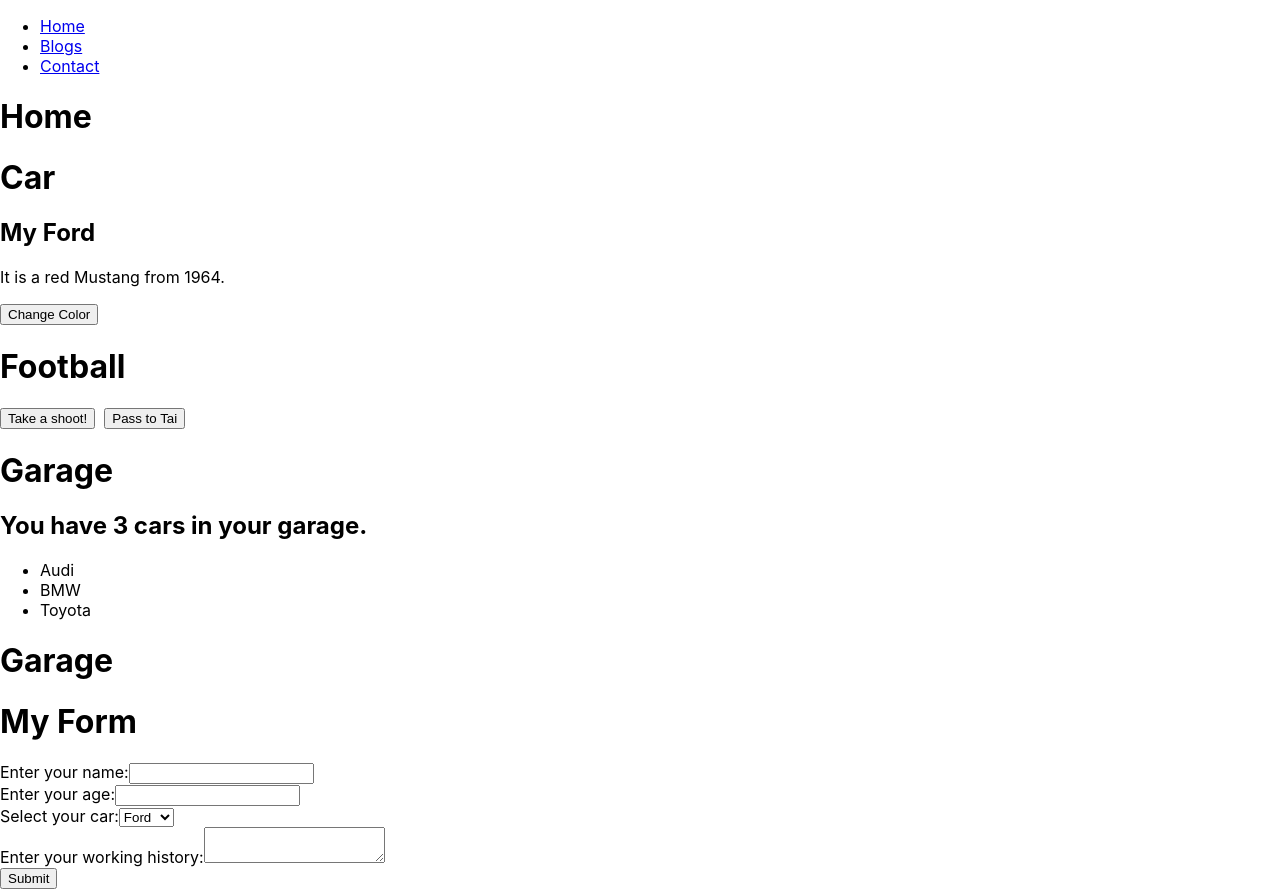
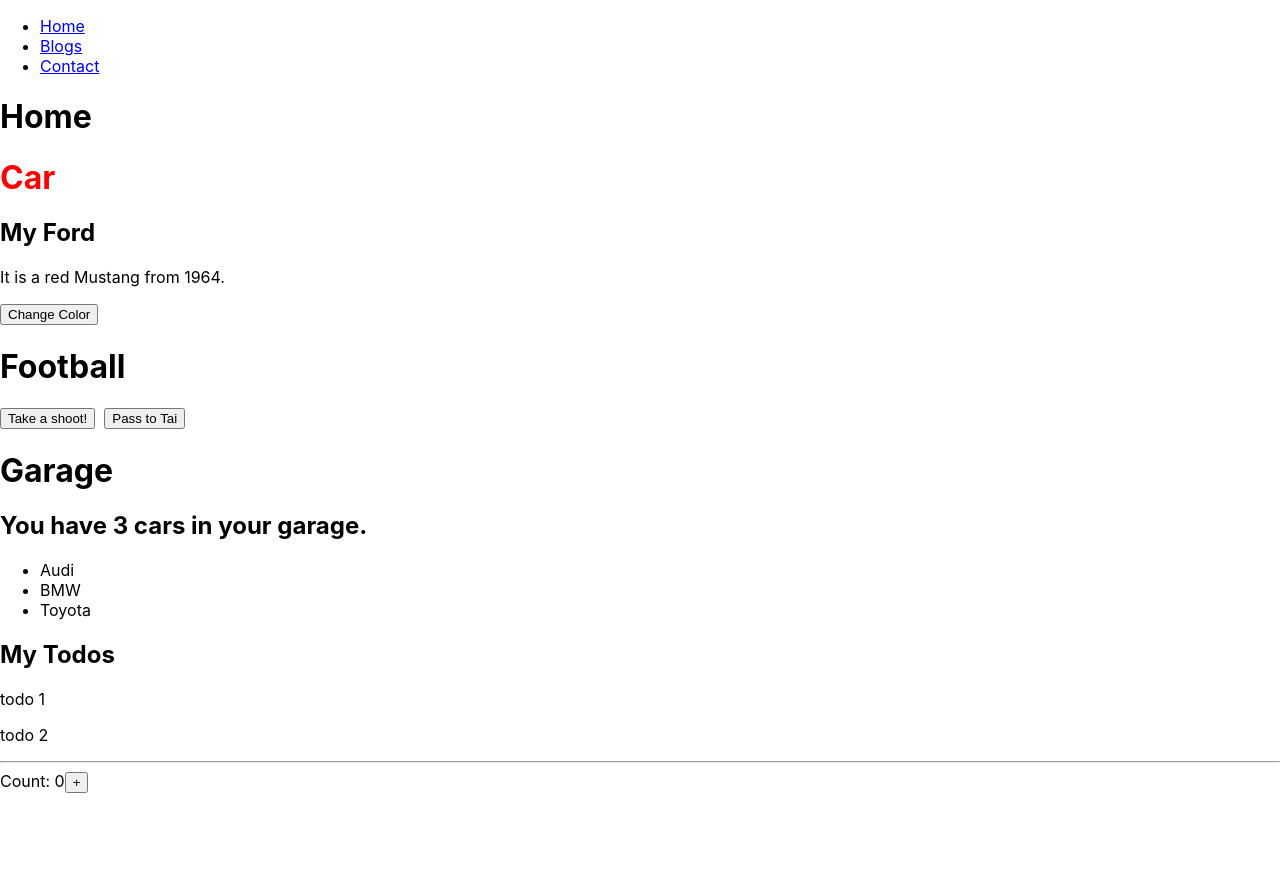
Before and after one commit to tailehuu/w3schools-react-tutorial, a React (Create React App) app: page / in a window 1280 px wide. After the commit the page ends 800 px from the top, so only its background shows below. Built offline with nearby package versions, Linux system fonts and the light colour scheme.

Commit message:
using memo to avoid re-rendering

```diff
--- a/src/components/Car.js
+++ b/src/components/Car.js
@@ -1,4 +1,5 @@
 import React from "react"
+import styles from "../css/car.module.css"
 
 class Car extends React.Component {
   constructor(props) {
@@ -15,9 +16,11 @@ class Car extends React.Component {
   }
 
   render() {
+    console.log('render Car')
+
     return (
       <div>
-        <h1>Car</h1>
+        <h1 className={styles.red}>Car</h1>
         <h2>My {this.props.brand}</h2>
         <p>
           It is a {this.state.color} {this.state.model} from {this.state.year}.
--- a/src/components/Football.js
+++ b/src/components/Football.js
@@ -1,4 +1,6 @@
 function Football() {
+  console.log('render Football')
+
   const shoot = () => {
     alert("Great shot!")
   }
--- a/src/components/Garage.js
+++ b/src/components/Garage.js
@@ -1,4 +1,6 @@
 function Garage(props) {
+  console.log('render Garage')
+
   const cars = props.cars
 
   return (
--- /dev/null
+++ b/src/components/Todos.js
@@ -0,0 +1,17 @@
+import { memo } from "react";
+
+const Todos = ({ todos }) => {
+  console.log("child render")
+  console.log(todos)
+
+  return (
+    <>
+      <h2>My Todos</h2>
+      {todos.map((todo, index) => {
+        return <p key={index}>{todo}</p>
+      })}
+    </>
+  )
+}
+
+export default memo(Todos)
--- /dev/null
+++ b/src/css/car.module.css
@@ -0,0 +1,3 @@
+.red {
+    color: Red
+}
--- a/src/pages/Contact.js
+++ b/src/pages/Contact.js
@@ -1,5 +1,12 @@
+import MyForm from "../components/MyForm";
+
 const Contact = () => {
-  return <h1>Contact Me</h1>
+  return (
+    <>
+      <h1>Contact Me</h1>
+      <MyForm />
+    </>
+  )
 }
 
 export default Contact
--- a/src/pages/Home.js
+++ b/src/pages/Home.js
@@ -1,7 +1,8 @@
+import { useState } from "react";
 import Car from "../components/Car";
 import Football from "../components/Football";
 import Garage from "../components/Garage";
-import MyForm from "../components/MyForm";
+import Todos from "../components/Todos";
 
 const Home = () => {
   const cars = [
@@ -9,6 +10,13 @@ const Home = () => {
     { id: 2, name: "BMW" },
     { id: 3, name: "Toyota" }
   ]
+
+  const [count, setCount] = useState(0)
+  const [todos, setTodos] = useState(["todo 1", "todo 2"])
+
+  const increase = () => {
+    setCount((c) => c + 1)
+  }
 
   return (
     <>
@@ -20,9 +28,13 @@ const Home = () => {
 
       <Garage cars={cars} />
 
-      <Garage cars={[]} />
-
-      <MyForm />
+      {/* TODO: why Todos component is re-render here? */}
+      <Todos todos={todos} />
+      <hr />
+      <div>
+        Count: {count}
+        <button onClick={increase}>+</button>
+      </div>
     </>
   )
 }
```
Also changed, not shown: 1 other file (tests, documents, lock files or other folders).
